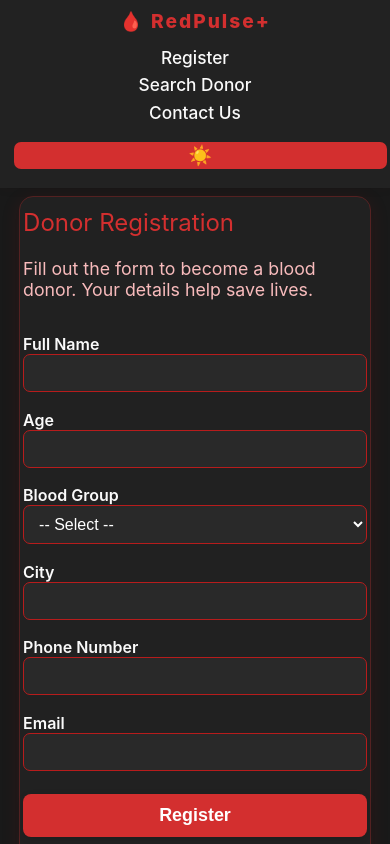
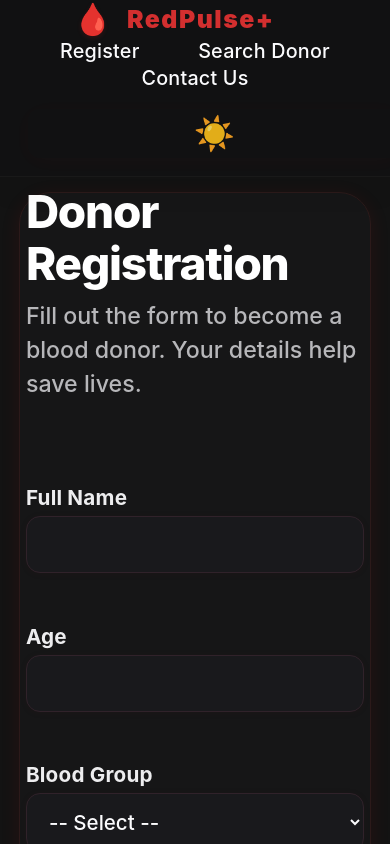
Before and after one commit to Workflow-Manager-admin/red-pulse-redpulse-blood-donation-platform-105386-5cf05dbe-105463, a React (Create React App) app in the folder blood_donation_frontend/: page / in a window 390 px wide. Shown: the top 844 px of the page. Built offline with nearby package versions, Linux system fonts and the light colour scheme; the HTML template or start-up script is replaced by a standard one.

Commit message:
CheckPoint

```diff
--- a/blood_donation_frontend/src/App.css
+++ b/blood_donation_frontend/src/App.css
@@ -1,47 +1,54 @@
-/* Main color setting for RedPulse+ theme */
 :root {
   --color-primary: #d32f2f;
   --color-accent: #b71c1c;
-  --color-light: #ffffff;
-  --color-dark: #1a1a1a;
-  --color-navbar: #222;
-  --bg-primary: #191919;
-  --bg-secondary: #232323;
-  --border-color: #522;
-  --text-primary: #fafafa;
-  --text-secondary: #f8bbbc;
-  --button-bg: #d32f2f;
-  --button-bg-hover: #b71c1c;
-  --button-text: #fff;
-  --input-bg: #292929;
-  --input-text: #fff;
-  --input-border: #b71c1c;
-  --card-bg: #212121;
+  --color-dark: #151515;
+  --color-light: #fff;
+  --color-navbar: #111112;
+  --color-navbar-light: #fafafa;
+  --bg-primary: #131313;
+  --bg-secondary: #18181b;
+  --border-color: #2c1a1a;
+  --card-bg: #161617f7;
+  --shadow: 0 4px 32px 0 rgba(0,0,0,0.13);
+  --shadow-hover: 0 8px 48px 1px rgba(180,30,40,0.10);
+  --text-primary: #fbfbfd;
+  --text-secondary: #b7b7ba;
+  --text-heading: #fff;
+  --font-brand: 'SF Pro Display', 'Inter', 'Avenir Next', 'Segoe UI', sans-serif;
+  --navbar-height: 72px;
+  --radius: 20px;
+  --radius-sm: 12px;
+  --radius-xl: 32px;
+  --input-bg: #19191c;
+  --input-bg-light: #fff;
+  --input-border: #30222a;
+  --transition: 0.24s cubic-bezier(.62, .17, .53, 1.21);
 }
 
-/* Light theme overrides */
 [data-theme="light"] {
-  --color-primary: #d32f2f;
-  --color-accent: #b71c1c;
-  --color-light: #fff;
-  --color-dark: #252525;
-  --color-navbar: #fff;
-  --bg-primary: #f8f8f8;
-  --bg-secondary: #fff;
-  --border-color: #e0e0e0;
-  --text-primary: #151515;
-  --text-secondary: #b71c1c;
-  --button-bg: #d32f2f;
-  --button-bg-hover: #b71c1c;
-  --button-text: #fff;
-  --input-bg: #fff;
-  --input-text: #191919;
+  --color-navbar: #fefefe;
+  --bg-primary: #fbfbfd;
+  --bg-secondary: #f3f3f8;
+  --border-color: #e3e3ec;
+  --card-bg: #fff;
+  --text-primary: #181818;
+  --text-secondary: #656569;
+  --text-heading: #000;
+  --input-bg: #f6f6f8;
+  --input-bg-light: #fff;
   --input-border: #d32f2f;
-  --card-bg: #fff;
 }
 
-body {
+body, html {
   background: var(--bg-primary);
+  font-family: var(--font-brand);
+  margin: 0;
+  padding: 0;
+  color: var(--text-primary);
+  font-size: 18px;
+  letter-spacing: 0.0px;
+  min-height: 100vh;
+  -webkit-font-smoothing: antialiased;
 }
 
 .main-bg {
@@ -50,283 +57,390 @@ body {
   color: var(--text-primary);
   display: flex;
   flex-direction: column;
+  transition: background var(--transition);
 }
 
-/* Navbar */
+/* Navbar (Apple-like, bold, floating) */
 .navbar {
   display: flex;
   align-items: center;
-  justify-content: space-between;
+  justify-content: center;
   background: var(--color-navbar);
-  box-shadow: 0 2px 8px rgba(40, 0, 0, 0.07);
-  padding: 0.8em 1.5em;
   position: sticky;
   top: 0;
-  z-index: 99;
-  font-size: 1.08em;
+  z-index: 90;
+  font-weight: 600;
+  font-family: var(--font-brand);
+  padding: 0 .5em;
+  height: var(--navbar-height);
+  box-shadow: 0 0.5px 0 #fff1, 0 8px 32px 0 rgba(0,0,0,0.08);
+  transition: background var(--transition), box-shadow var(--transition);
 }
 
+/* Navbar inner */
 .navbar-logo {
-  font-size: 1.4em;
-  letter-spacing: 2px;
+  font-size: 2.1rem;
+  font-weight: 900;
+  letter-spacing: 1.5px;
+  min-width: 168px;
+  color: var(--color-primary);
+  display: flex;
+  align-items: center;
+  gap: .25em;
+  user-select: none;
+  transition: color var(--transition);
+  margin-right: 2.2em;
+  padding-left: 0.5em;
+}
+@media (max-width: 540px) {
+  .navbar-logo { font-size: 1.38rem; min-width: unset; }
 }
 
 .navbar-links {
+  display: flex;
+  gap: 2.4em;
   list-style: none;
-  display: flex;
-  gap: 1em;
   margin: 0;
   padding: 0;
+  flex: 1 1 auto;
+  justify-content: flex-start;
+}
+@media (max-width: 800px) {
+  .navbar-links { gap: 1.1em; }
+}
+.navbar-links a {
+  color: var(--text-primary);
+  background: transparent;
+  border-radius: var(--radius-sm);
+  padding: .43em 1.39em;
+  font-size: 1.10em;
+  font-weight: 500;
+  text-decoration: none;
+  transition: background var(--transition), color var(--transition), box-shadow var(--transition);
+  outline: 0;
+  letter-spacing: .01em;
+  position: relative;
+}
+.navbar-links .active-link,
+.navbar-links a:hover {
+  background: rgba(211,47,47, 0.90);
+  color: #fff;
+  box-shadow: 0 2px 8px 0 rgba(211,47,47,0.07);
+  font-weight: 700;
+  transform: translateY(-2px) scale(1.036);
+}
+@media (max-width: 600px) {
+  .navbar {
+    flex-direction: column;
+    height: unset;
+    gap: 0;
+  }
+  .navbar-links {
+    flex-direction: row;
+    flex-wrap: wrap;
+    width: 100%;
+    justify-content: center;
+    gap: .2em;
+  }
 }
 
-.navbar-links li {
-  margin: 0;
-}
-
-.navbar-links a {
-  text-decoration: none;
-  color: var(--text-primary);
-  padding: 0.4em 1em;
-  border-radius: 7px;
-  font-weight: 500;
-  transition: background 0.18s, color 0.23s;
-}
-
-.navbar-links .active-link,
-.navbar-links a:hover {
-  background: var(--color-primary);
-  color: #fff;
-}
-
-.theme-toggle {
-  background: var(--button-bg);
-  color: var(--button-text);
+.theme-toggle, .theme-toggle--small {
+  background: #fff0;
+  color: var(--color-primary);
   border: none;
-  border-radius: 8px;
-  padding: 7px 18px;
-  font-size: 1em;
-  font-weight: 600;
+  border-radius: var(--radius-sm);
+  min-width: 46px;
+  min-height: 42px;
+  padding: .33em 1.0em;
+  font-size: 1.35rem;
+  font-weight: 700;
   cursor: pointer;
-  transition: background 0.23s, transform 0.16s;
-  margin-left: 1.5em;
-  outline: none;
   display: flex;
   align-items: center;
   justify-content: center;
+  transition: background var(--transition), color var(--transition), transform 0.13s;
+  margin-left: 1.6em;
+  outline: none;
+  box-shadow: none;
+  opacity: 0.89;
+}
+.theme-toggle:focus,
+.theme-toggle--small:focus,
+.theme-toggle:hover,
+.theme-toggle--small:hover {
+  background: var(--color-primary);
+  color: #fff;
+  opacity: 1;
+  box-shadow: 0 2px 8px 0 rgba(211,47,47,0.13);
+  transform: translateY(-1px) scale(1.06) perspective(30px);
 }
 
-/* Minimal/small version for top navbar */
-.theme-toggle--small {
-  padding: 4px 9px !important;
-  min-width: unset;
-  min-height: unset;
-  border-radius: 7px;
-  font-size: 1em;
-  margin-left: 0.7em !important;
-  margin-right: 0.1em;
-  line-height: 1;
-  box-shadow: none;
-}
-
-.theme-toggle--small span {
-  font-size: 1.14em;
-  line-height: 1;
-  margin: 0;
-  padding: 0;
-  display: inline-block;
-  vertical-align: middle;
-}
-
-.theme-toggle:focus,
-.theme-toggle--small:focus {
-  outline: 2.5px solid var(--color-primary);
-  outline-offset: 2px;
-  box-shadow: 0 0 0 2.5px rgba(211,47,47,0.18);
-}
-
-.theme-toggle:hover,
-.theme-toggle--small:hover {
-  background: var(--button-bg-hover);
-  transform: translateY(-2px);
-  opacity: 0.96;
-}
-
-.footer {
-  background: var(--bg-secondary);
-  color: var(--text-secondary);
-  text-align: center;
-  padding: 0.9em;
-  font-size: 1em;
-  margin-top: auto;
-}
-
-/* Content card layout */
+/* Main layout */
 .content {
   flex: 1 0 auto;
   display: flex;
   align-items: flex-start;
   justify-content: center;
-  min-height: 75vh;
-  padding: 2.1em 1em;
+  min-height: 80vh;
+  padding: 4.2em 0.5em 1.7em 0.5em;
+  background: linear-gradient(160deg, var(--bg-primary) 60%, var(--card-bg) 100%);
+  transition: background var(--transition), color var(--transition);
+}
+@media (max-width: 700px) {
+  .content { padding: 0.9em 2vw; }
 }
 
-.card {
+/* Card (Apple-like, floating, large spacing) */
+.card, .effect-card {
   background: var(--card-bg);
-  border-radius: 14px;
-  max-width: 480px;
-  min-width: 310px;
-  box-shadow: 0 3px 12px 2px rgba(0,0,0,0.115);
-  padding: 1.6em 2em 2em 2em;
-  margin: 0 0.7em;
+  border-radius: var(--radius-xl);
+  box-shadow: var(--shadow);
+  padding: 3em 3.6em 2.65em 3.6em;
+  margin: 0 0.6em;
   color: var(--text-primary);
-  border: 1.4px solid var(--border-color);
+  border: 1.5px solid var(--border-color);
   display: flex;
   flex-direction: column;
-  gap: 1.0em;
+  gap: 1.6em;
+  min-width: 370px;
+  max-width: 540px;
+  width: 100%;
+  transition: box-shadow var(--transition), border var(--transition), transform var(--transition);
+  position: relative;
+  overflow: visible;
+}
+@media (max-width: 900px) {
+  .card, .effect-card { max-width: 99vw; padding: 2.1em 0.9em 1.8em 1.14em; }
+}
+@media (max-width: 540px) {
+  .card, .effect-card {
+    min-width: unset; padding: 1.15em 0.35em 1.1em 0.35em;
+  }
+}
+
+.card:hover, .effect-card:hover, .card:focus-within, .effect-card:focus-within {
+  box-shadow: var(--shadow-hover), 0 1.5px 25px rgba(211,47,47,0.08);
+  border-color: var(--color-primary);
+  transform: translateY(-3px) scale(1.015);
 }
 
 /* Typography */
-.card-title {
-  font-size: 1.5em;
-  margin-bottom: 0.2em;
-  color: var(--color-primary);
+.card-title, .title {
+  font-size: 2.55rem;
+  font-weight: 850;
+  color: var(--text-heading);
+  margin-bottom: .15em;
+  margin-top: -0.6em;
+  font-family: var(--font-brand);
+  line-height: 1.13;
+  letter-spacing: -1.2px;
+}
+.card-desc, .subtitle {
+  color: var(--text-secondary);
+  font-size: 1.29em;
+  font-weight: 500;
+  margin-bottom: 1.12em;
+  margin-top: -1.1em;
+  line-height: 1.45;
+  font-family: var(--font-brand);
 }
 
-.card-desc {
-  color: var(--text-secondary);
-  font-size: 1.11em;
-  margin-bottom: 1em;
+label {
+  font-size: 1.15em;
+  font-weight: 700;
+  color: var(--text-primary);
+  opacity: 0.94;
+  margin-bottom: 0.29em;
+  margin-top: 1.4em;
+  letter-spacing: .01em;
+  display: block;
 }
 
+/* Forms/inputs (beautiful, minimalist, large, shadow, subtle) */
 input, select, textarea {
   background: var(--input-bg);
-  color: var(--input-text);
-  border-radius: 7px;
-  border: 1.2px solid var(--input-border);
-  font-size: 1em;
-  margin-bottom: 1.1em;
-  padding: 9px 11px;
+  color: var(--text-primary);
+  border-radius: 14px;
+  border: 1.6px solid var(--input-border);
+  font-size: 1.14em;
+  margin-bottom: 1.05em;
+  padding: 15px 18px;
   outline: none;
   width: 100%;
   box-sizing: border-box;
-  transition: border 0.2s;
+  transition: border var(--transition), background var(--transition), box-shadow var(--transition), color var(--transition);
+  font-family: var(--font-brand);
+  font-weight: 500;
+  box-shadow: 0 1px 7px 0 rgba(80,0,14,0.07);
 }
-
 input:focus, select:focus, textarea:focus {
   border-color: var(--color-primary);
+  background: #211920;
+  box-shadow: 0 2px 16px 0 rgba(211,47,47,0.13);
 }
+input[type="number"]::-webkit-outer-spin-button,
+input[type="number"]::-webkit-inner-spin-button { -webkit-appearance: none; margin: 0; }
+input[type="number"] { -moz-appearance: textfield; }
 
-label {
-  font-weight: 600;
-  margin-bottom: 0.18em;
+/* Buttons (Apple style, pill, bold shadow) */
+button, .btn, .animated-btn {
+  background: linear-gradient(
+    95deg,
+    var(--color-primary) -15%,
+    var(--color-accent) 130%
+  );
+  color: #fff;
+  border: none;
+  border-radius: 9999px;
+  padding: 17px 0;
+  font-size: 1.20em;
+  font-weight: 700;
+  width: 100%;
+  margin-top: 0.8em;
+  margin-bottom: 0.74em;
+  cursor: pointer;
+  letter-spacing: .01em;
+  box-shadow: 0 3px 24px 0 rgba(211,47,47,0.14);
+  transition: background var(--transition), color var(--transition), box-shadow var(--transition), transform 0.14s cubic-bezier(.5,.85,.21,1.18);
+  outline: none;
+  position: relative;
+  overflow: hidden;
+  min-height: 59px;
+  user-select: none;
+}
+button:active, .btn:active, .animated-btn:active {
+  background: var(--color-accent);
+  color: #fff;
+  transform: scale(.99);
+}
+button:focus, .btn:focus, .animated-btn:focus,
+button:hover, .btn:hover, .animated-btn:hover {
+  background: linear-gradient(85deg, #b71c1c 5%, #d32f2f 150%);
+  color: #fff;
+  box-shadow: 0 7px 32px 0 rgba(211,47,47,0.17);
+  outline: 2.5px solid var(--color-primary);
+  transform: scale(1.015);
 }
 
 .form-error {
   color: #e57373;
-  font-size: 0.97em;
-  margin-top: -0.85em;
-  margin-bottom: 1em;
+  font-size: 1.06em;
+  font-weight: 600;
+  margin-top: -0.69em;
+  margin-bottom: 1.15em;
+  text-align: left;
+  background: transparent;
+  padding-left: 2px;
 }
 
 .form-success {
-  color: #43e26f;
-  font-size: 1em;
-  margin-bottom: 1em;
-}
-
-button, .btn {
-  background: var(--button-bg);
-  color: var(--button-text);
-  border: none;
-  border-radius: 8px;
-  padding: 11px 0;
-  font-size: 1.12em;
-  font-weight: 600;
-  width: 100%;
-  margin-top: 0.3em;
-  margin-bottom: 0.6em;
-  cursor: pointer;
-  box-shadow: 0 1.5px 6px 0 rgba(0,0,0,0.13);
-  transition: background 0.17s, transform 0.12s;
-}
-button:active {
-  background: var(--button-bg-hover);
-  transform: scale(.98);
+  color: #32e669;
+  font-size: 1.17em;
+  margin-bottom: 1.07em;
+  font-weight: 700;
 }
 
 /* Table for Donor results */
-.donor-table {
+.donor-table, .effect-table {
   width: 100%;
+  margin-top: 1.65em;
+  border-radius: var(--radius-xl);
   background: var(--bg-secondary);
+  box-shadow: 0 2px 18px rgba(0,0,0,0.061);
   color: var(--text-primary);
-  border-radius: 12px;
   overflow: hidden;
-  margin-top: 1.2em;
-  box-shadow: 0 3px 8px rgba(0,0,0,0.09);
-  border-collapse: collapse;
+  border-collapse: separate;
+  border-spacing: 0;
+  transition: background var(--transition), color var(--transition);
+  font-size: 1.12em;
+  letter-spacing: 0.01em;
 }
 .donor-table th, .donor-table td {
-  padding: 0.8em 0.6em;
-  border-bottom: 1.2px solid var(--border-color);
-  font-size: 1em;
+  background: transparent;
+  padding: 1.29em 0.95em;
+  font-size: 1.03em;
+  border-bottom: 1.8px solid var(--border-color);
+  font-weight: 590;
+  text-align: left;
 }
 .donor-table th {
-  background: var(--color-primary);
+  background: linear-gradient(92deg, var(--color-primary) 75%, var(--color-accent) 130%);
   color: #fff;
-  font-weight: 700;
+  font-size: 1.06em;
+  font-weight: 900;
+  letter-spacing: .02em;
+  border-bottom: none;
 }
 .donor-table tr:last-child td {
   border-bottom: none;
 }
-
-/* Responsive design for mobile */
-@media (max-width: 1020px) {
-  .content {
-    padding: 1em 3vw;
-  }
-  .card {
-    max-width: 97vw;
-    min-width: unset;
-    padding: 1.15em 0.7em 1.45em 0.7em;
-  }
+.donor-table tbody tr {
+  transition: background var(--transition);
+}
+.donor-table tbody tr:hover, .effect-table tbody tr:hover,
+.donor-table tbody tr:focus-within, .effect-table tbody tr:focus-within {
+  background: rgba(211,47,47,0.14);
 }
 
-@media (max-width: 580px) {
-  .navbar {
-    flex-direction: column;
-    padding: 0.5em;
-    gap: 0.8em;
-  }
-  .navbar-logo {
-    font-size: 1.11em;
-  }
-  .navbar-links {
-    flex-direction: column;
-    gap: 0.4em;
-    width: 100%;
-    text-align: center;
-  }
-  .theme-toggle {
-    margin-left: 0;
-    width: 100%;
-  }
-  .content {
-    padding: 0.5em 0.5em;
-  }
-  .card {
-    max-width: 100vw;
-    min-width: unset;
-    box-shadow: 0 2.5px 8px rgba(0,0,0,0.07);
-    padding: 0.7em 0.18em 1.1em 0.18em;
-  }
+a {
+  color: var(--color-primary);
+  font-weight: 700;
+  text-decoration: none;
+  transition: color var(--transition);
+}
+a:focus, a:hover {
+  color: var(--color-accent);
+  outline: none;
 }
 
-/* Hide browser number inputs spin arrows on mobile */
-input[type="number"]::-webkit-outer-spin-button,
-input[type="number"]::-webkit-inner-spin-button {
-  -webkit-appearance: none;
-  margin: 0;
+/* Spinner (inline, premium... uses border "cut" animation like Apple) */
+@keyframes spin {
+  100% { transform: rotate(360deg); }
 }
-input[type="number"] {
-  -moz-appearance: textfield;
+
+/* Notification (slide-in, minimal) */
+.global-notify {
+  background: var(--color-primary);
+  color: #fff;
+  font-weight: 700;
+  border-radius: var(--radius);
+  box-shadow: 0 4px 20px rgba(0,0,0,0.17);
+  padding: 1.1em 2.5em;
+  opacity: 0.99;
+  font-size: 1.09em;
+  z-index: 9999;
+  animation: slide-notify 0.55s cubic-bezier(.45,.9,.42,1.06);
 }
+@keyframes slide-notify {
+  0% { opacity: 0; transform: translate(-50%, -35px);}
+  80% { opacity: 1; }
+  100% { opacity: 1; transform: translate(-50%, 0);}
+}
+.global-err { background: #b71c1c !important; }
+.global-succ { background: #318a4c !important; }
+
+.footer {
+  background: none;
+  color: var(--color-primary);
+  text-align: center;
+  padding: 2.3em 0 1.55em 0;
+  font-size: 1.08em;
+  margin-top: auto;
+  font-weight: 800;
+  opacity: 0.81;
+  letter-spacing: .02em;
+}
+
+@media (max-width: 600px) {
+  .footer { font-size: 1em; padding: .7em 0 1.2em 0; }
+}
+
+/* Card Animations */
+@keyframes pop-fade-in {
+  0% { opacity: 0; transform: scale(.90); }
+  85% { opacity: 1; }
+  100% { opacity: 1; transform: scale(1); }
+}
+.animation-pop {
+  animation: pop-fade-in 0.5s cubic-bezier(.42,1.43,.31,1.06);
+}
--- a/blood_donation_frontend/src/App.js
+++ b/blood_donation_frontend/src/App.js
@@ -26,20 +26,20 @@ function App() {
     <DonorProvider>
       <Router>
         <div className="main-bg">
-          <nav className="navbar">
-            <div className="navbar-logo" style={{ color: red, fontWeight: 800 }}>
-              <span role="img" aria-label="blood drop" style={{ marginRight: 6 }}>🩸</span>
+          <nav className="navbar" role="navigation" style={{ boxShadow: "0 0.5px 0 #fff1, 0 8px 32px 0 rgba(0,0,0,0.08)" }}>
+            <div className="navbar-logo" tabIndex="0" aria-label="RedPulse+ home" style={{ color: red, fontWeight: 900, letterSpacing: "1.5px", userSelect: "none", fontFamily: 'SF Pro Display, Inter, Avenir Next, Segoe UI, sans-serif' }}>
+              <span role="img" aria-label="blood drop" style={{ marginRight: 7, fontSize: "1.26em", filter: "drop-shadow(0 2px 2px #b71c1c30)" }}>🩸</span>
               RedPulse+
             </div>
-            <ul className="navbar-links">
+            <ul className="navbar-links" aria-label="Page Navigation">
               <li>
-                <NavLink to="/register" className={({ isActive }) => isActive ? "active-link" : ""}>Register</NavLink>
+                <NavLink to="/register" className={({ isActive }) => isActive ? "active-link" : ""} tabIndex={0}>Register</NavLink>
               </li>
               <li>
-                <NavLink to="/search" className={({ isActive }) => isActive ? "active-link" : ""}>Search Donor</NavLink>
+                <NavLink to="/search" className={({ isActive }) => isActive ? "active-link" : ""} tabIndex={0}>Search Donor</NavLink>
               </li>
               <li>
-                <NavLink to="/contact" className={({ isActive }) => isActive ? "active-link" : ""}>Contact Us</NavLink>
+                <NavLink to="/contact" className={({ isActive }) => isActive ? "active-link" : ""} tabIndex={0}>Contact Us</NavLink>
               </li>
             </ul>
             <button
@@ -48,17 +48,32 @@ function App() {
               aria-label={`Switch to ${theme === "dark" ? "light" : "dark"} mode`}
               title={`Switch to ${theme === "dark" ? "light" : "dark"} mode`}
               type="button"
+              tabIndex={0}
+              style={{
+                display: "flex",
+                alignItems: "center",
+                minWidth: 52,
+                boxShadow: "0 3px 24px 0 rgba(211,47,47,0.04)"
+              }}
             >
               <span
                 aria-hidden="true"
                 style={{
-                  display: "inline-block",
-                  fontSize: "1.1em",
+                  fontSize: "1.36em",
                   lineHeight: 1,
-                  verticalAlign: "middle"
+                  verticalAlign: "middle",
+                  transition: "color 0.2s"
                 }}
               >
                 {theme === "dark" ? "☀️" : "🌙"}
+              </span>
+              <span style={{
+                position: "absolute",
+                left: "-9999px",
+                opacity: 0,
+                pointerEvents: "none"
+              }}>
+                {theme === "dark" ? "Light theme" : "Dark theme"}
               </span>
             </button>
           </nav>
--- a/blood_donation_frontend/src/index.css
+++ b/blood_donation_frontend/src/index.css
@@ -1,13 +1,19 @@
 body {
   margin: 0;
-  font-family: -apple-system, BlinkMacSystemFont, 'Segoe UI', 'Roboto', 'Oxygen',
-    'Ubuntu', 'Cantarell', 'Fira Sans', 'Droid Sans', 'Helvetica Neue',
+  font-family: 'SF Pro Display', -apple-system, BlinkMacSystemFont, 'Segoe UI', 'Roboto', 'Oxygen',
+    'Ubuntu', 'Avenir Next', 'Fira Sans', 'Droid Sans', 'Helvetica Neue',
     sans-serif;
   -webkit-font-smoothing: antialiased;
   -moz-osx-font-smoothing: grayscale;
+  background: var(--bg-primary);
+  color: var(--text-primary);
+  letter-spacing: 0.01em;
+  font-size: 18px;
 }
 
 code {
-  font-family: source-code-pro, Menlo, Monaco, Consolas, 'Courier New',
-    monospace;
+  font-family: 'SF Mono', Menlo, Monaco, Consolas, 'Courier New', monospace;
+  background: #fff1;
+  padding: 0.12em 0.5em;
+  border-radius: 6px;
 }
```
Also changed, not shown: 1 other file (tests, documents, lock files or other folders).
